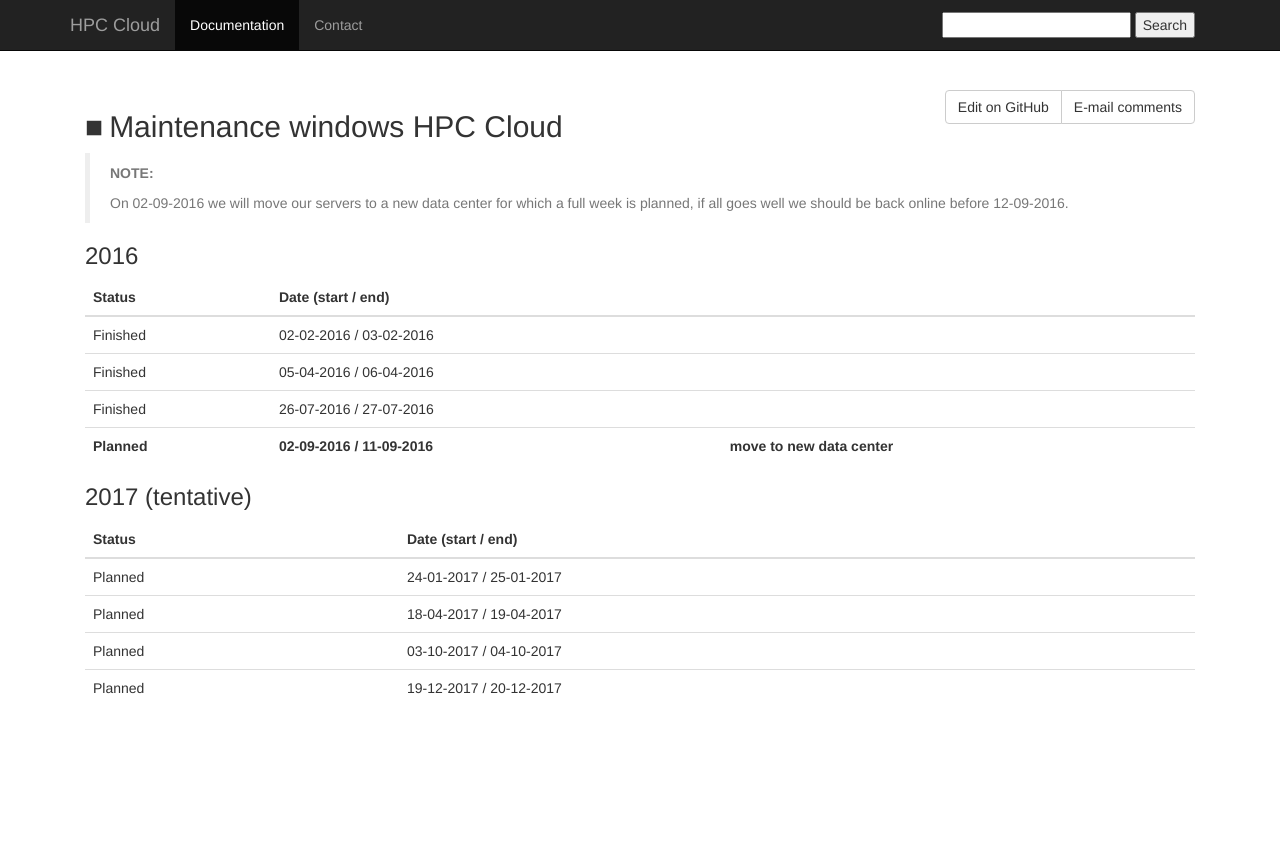
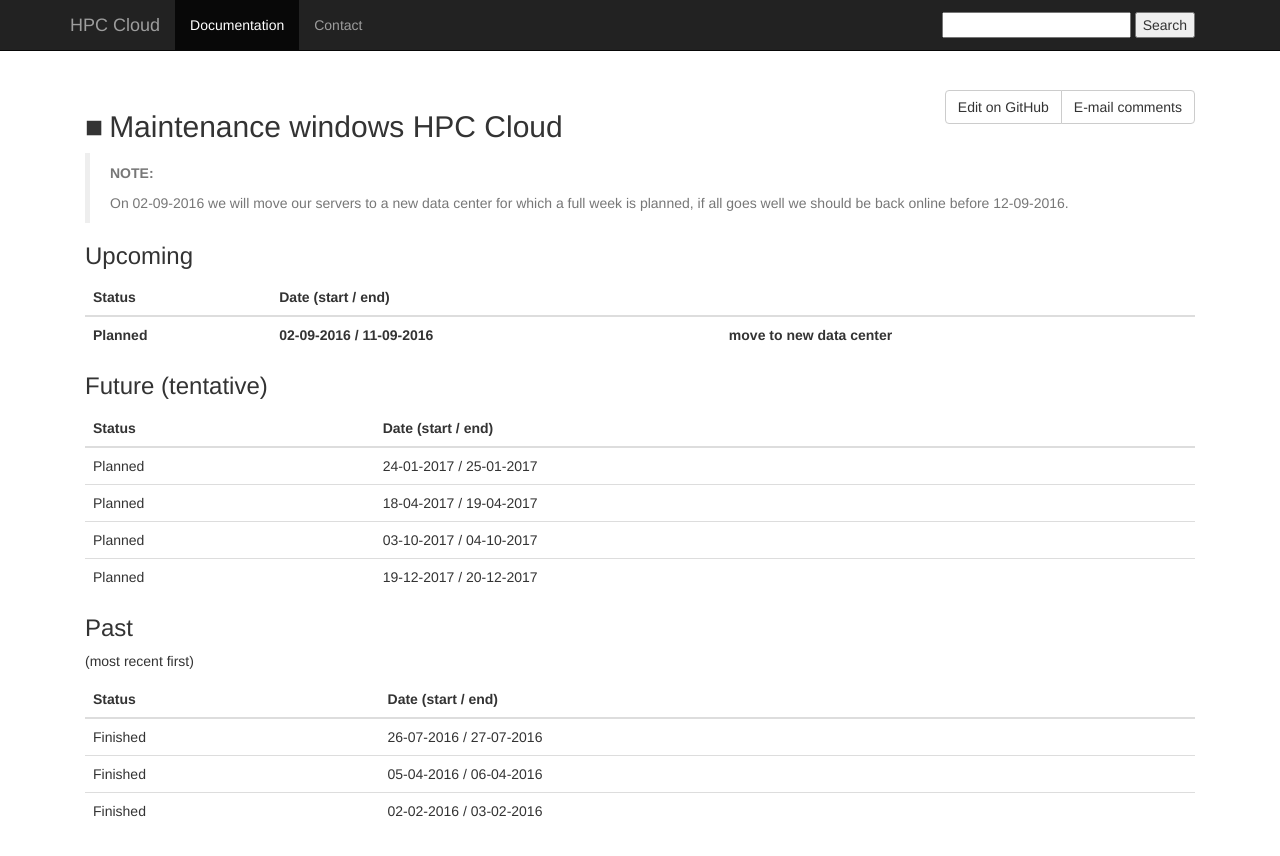
Before and after one commit to sara-nl/clouddocs, a Jekyll site: the page built from maintenance.markdown, in a window 1280 px wide. Shown: the top 856 px of the page. Built offline with Jekyll 4.4.1, drawn with Linux system fonts in a browser that asks for light colours; nearby versions of some CDN libraries.

Commit message:
split into upcoming/future/past

```diff
--- a/maintenance.markdown
+++ b/maintenance.markdown
@@ -9,22 +9,30 @@
 > On 02-09-2016 we will move our servers to a new data center for which a full
 > week is planned, if all goes well we should be back online before 12-09-2016.
 
-### 2016
+### Upcoming
 
 |   Status    |   Date (start / end)        |   |
 |:------------|:----------------------------|:--|
-|   Finished  |   02-02-2016 / 03-02-2016   |   |
-|   Finished  |   05-04-2016 / 06-04-2016   |   |
-|   Finished  |   26-07-2016 / 27-07-2016   |   |
 | **Planned** | **02-09-2016 / 11-09-2016** | **move to new data center** |
 {: class="table"}
 
-### 2017 (tentative)
+### Future (tentative)
 
-|   Status    |   Date (start / end)        |
-|:------------|:----------------------------|
-|   Planned   |   24-01-2017 / 25-01-2017   |
-|   Planned   |   18-04-2017 / 19-04-2017   |
-|   Planned   |   03-10-2017 / 04-10-2017   |
-|   Planned   |   19-12-2017 / 20-12-2017   |
+|   Status    |   Date (start / end)        |   |
+|:------------|:----------------------------|:--|
+|   Planned   |   24-01-2017 / 25-01-2017   |   |
+|   Planned   |   18-04-2017 / 19-04-2017   |   |
+|   Planned   |   03-10-2017 / 04-10-2017   |   |
+|   Planned   |   19-12-2017 / 20-12-2017   |   |
 {: class="table"}
+
+### Past
+
+(most recent first)
+
+|   Status    |   Date (start / end)        |   |
+|:------------|:----------------------------|:--|
+|   Finished  |   26-07-2016 / 27-07-2016   |   |
+|   Finished  |   05-04-2016 / 06-04-2016   |   |
+|   Finished  |   02-02-2016 / 03-02-2016   |   |
+{: class="table"}
```
